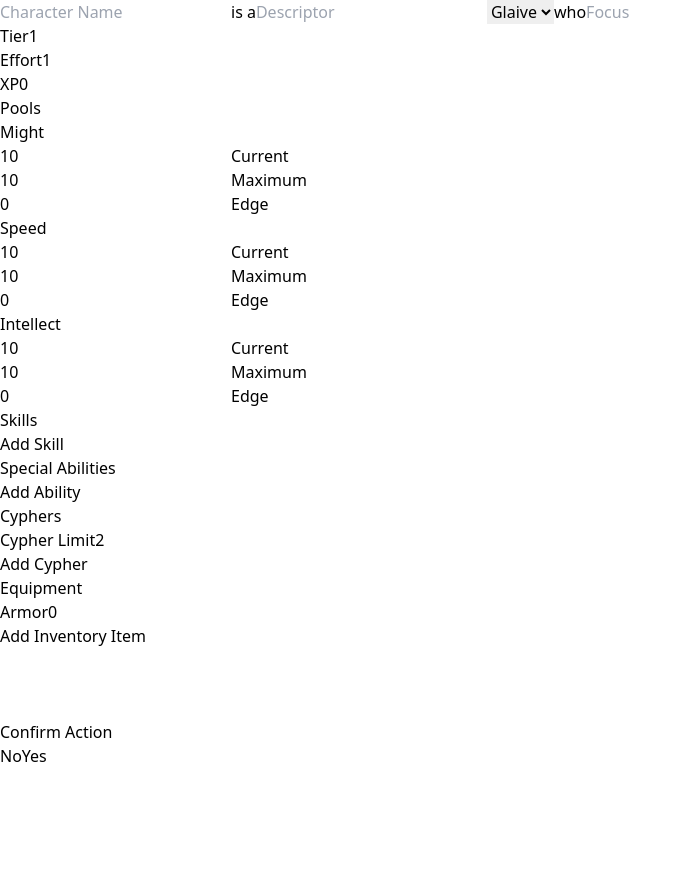
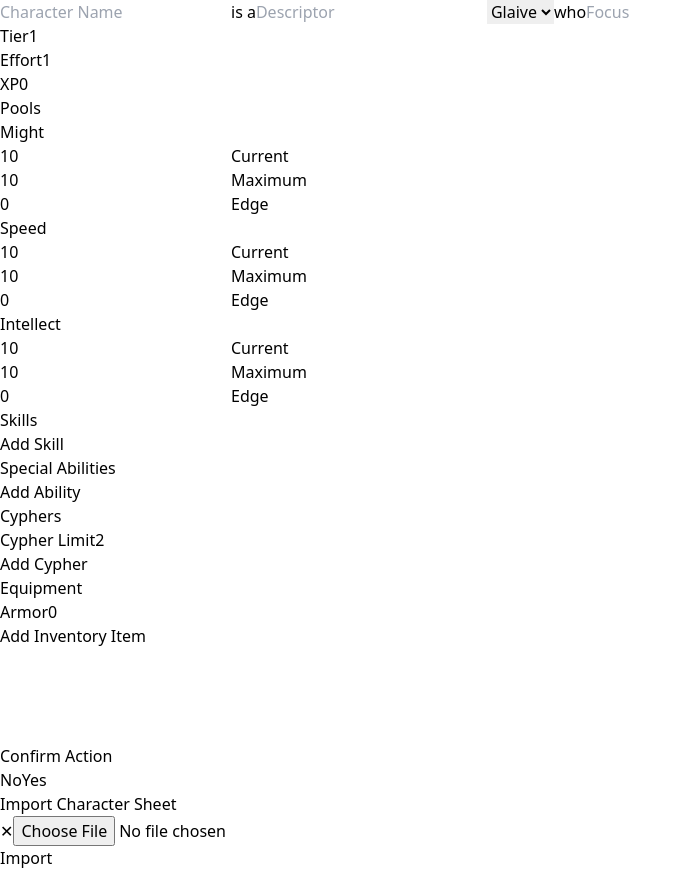
Before and after one commit to Aurenos/numenera-web-character-sheet, a React (Vite) app: page / in a window 1280 px wide. Shown: the whole page, without its empty margins (0-692 px from the left). Before the commit the page ends 800 px from the top, so only its background shows below. Built offline with nearby package versions, Linux system fonts and the light colour scheme.

Commit message:
added import button and dialog

```diff
--- a/src/App.tsx
+++ b/src/App.tsx
@@ -1,12 +1,13 @@
 import { useEffect, useReducer } from "react";
 import BasicInfo from "./components/BasicInfo/BasicInfoSection";
-import ConfirmActionModal from "./components/ConfirmActionModal";
+import ConfirmActionModal from "./components/Tools/ConfirmActionModal";
 import CyphersSection from "./components/Cyphers/CyphersSection";
 import EquipmentSection from "./components/Equipment/EquipmentSection";
 import SkillsSection from "./components/Skills/SkillsSection";
 import SpecialAbilitiesSection from "./components/SpecialAbility/SpecialAbilitiesSection";
 import StatPools from "./components/StatPools/StatPoolsSection";
 import CornerTools from "./components/Tools/CornerTools";
+import ImportSheetModal from "./components/Tools/ImportSheetModal";
 import CharacterSheet from "./lib/characterSheet";
 import { reducer, State } from "./lib/reducer";
 
@@ -14,6 +15,7 @@ const initialState: State = {
   sheet: new CharacterSheet(),
   promptedAction: null,
   confirmationText: "",
+  importDialogVisible: false,
 };
 
 const getInitialState = () => {
@@ -67,6 +69,10 @@ function App() {
         promptedAction={state.promptedAction}
         confirmationText={state.confirmationText}
       />
+      <ImportSheetModal
+        dispatch={dispatch}
+        isVisible={state.importDialogVisible}
+      />
     </main>
   );
 }
--- a/src/components/ConfirmActionModal.tsx
+++ b/src/components/Tools/ConfirmActionModal.tsx
@@ -1,5 +1,5 @@
 import React from "react";
-import { Action } from "../lib/reducer";
+import { Action } from "../../lib/reducer";
 
 interface ConfirmActionModalProps {
   dispatch: React.Dispatch<Action>;
--- a/src/components/Tools/CornerTools.tsx
+++ b/src/components/Tools/CornerTools.tsx
@@ -1,6 +1,7 @@
 import {
   DocumentRemoveIcon,
-  DownloadIcon,
+  SaveIcon,
+  UploadIcon,
   CodeIcon,
 } from "@heroicons/react/outline";
 import React from "react";
@@ -34,16 +35,28 @@ const CornerTools = (props: CornerToolsProps) => {
     <div className='absolute right-0 top-0 mr-4 mt-4'>
       <div className='flex flex-col space-y-2'>
         <ToolButton
-          className='btn-accent'
+          className='btn-success'
           toolTip='Download Character Sheet Data'
           onClickHandler={() => {
+            const characterName = state.sheet.name;
             download(
-              "numenera-web-character-sheet.json",
+              `${
+                characterName !== "" ? characterName + "-" : ""
+              }numenera-web-character-sheet.json`,
               JSON.stringify(state.sheet)
             );
           }}
         >
-          <DownloadIcon className='h-6 w-6' />
+          <SaveIcon className='h-6 w-6' />
+        </ToolButton>
+        <ToolButton
+          className='btn-primary'
+          toolTip='Import Character Sheet'
+          onClickHandler={() =>
+            dispatch({ t: "setImportDialogVisibility", visible: true })
+          }
+        >
+          <UploadIcon className='h-6 w-6' />
         </ToolButton>
         <ToolButton
           className='btn btn-square btn-error'
--- /dev/null
+++ b/src/components/Tools/ImportSheetModal.tsx
@@ -0,0 +1,68 @@
+import React, { useState } from "react";
+import CharacterSheet from "../../lib/characterSheet";
+import { Action } from "../../lib/reducer";
+
+interface ImportSheetModalProps {
+  dispatch: React.Dispatch<Action>;
+  isVisible: boolean;
+}
+
+const ImportSheetModal = (props: ImportSheetModalProps) => {
+  const [selectedFile, setSelectedFile] = useState<File | null>(null);
+  const { dispatch, isVisible } = props;
+  const modalVisibleCls = isVisible ? "modal-open" : "";
+
+  const dismissDialog = () => {
+    dispatch({ t: "setImportDialogVisibility", visible: false });
+    setSelectedFile(null);
+    // Because setting the value via the usual React mechanism makes everything explode
+    let input = document.getElementById("sheetFile") as HTMLInputElement;
+    if (input) {
+      input.value = "";
+    }
+  };
+
+  return (
+    <div className={`modal modal-bottom sm:modal-middle ${modalVisibleCls}`}>
+      <div className='modal-box relative prose'>
+        <h3>Import Character Sheet</h3>
+        <button
+          className='btn btn-sm btn-circle absolute right-2 top-2'
+          onClick={dismissDialog}
+        >
+          ✕
+        </button>
+        <input
+          id='sheetFile'
+          type='file'
+          className='input input-primary w-full pt-2 text-lg text-center'
+          onChange={evt => {
+            if (evt.target.files) setSelectedFile(evt.target.files[0]);
+          }}
+        />
+        <div className='modal-action'>
+          <button
+            className='btn btn-primary'
+            onClick={() => {
+              const reader = new FileReader();
+              reader.onload = e => {
+                let textData = e.target?.result?.toString();
+                if (textData) {
+                  const sheet = JSON.parse(textData) as CharacterSheet;
+                  console.log(sheet);
+                  dispatch({ t: "importCharacterSheet", sheet });
+                  dismissDialog();
+                }
+              };
+              if (selectedFile !== null) reader.readAsText(selectedFile);
+            }}
+          >
+            Import
+          </button>
+        </div>
+      </div>
+    </div>
+  );
+};
+
+export default ImportSheetModal;
--- a/src/lib/reducer.ts
+++ b/src/lib/reducer.ts
@@ -14,6 +14,7 @@ export type State = {
   sheet: CharacterSheet;
   promptedAction: Action | null;
   confirmationText: string;
+  importDialogVisible: boolean;
 };
 
 type GlobalActions =
@@ -22,7 +23,9 @@ type GlobalActions =
       t: "promptActionConfirmation";
       action: Action | null;
       confirmationText: string;
-    };
+    }
+  | { t: "setImportDialogVisibility"; visible: boolean }
+  | { t: "importCharacterSheet"; sheet: CharacterSheet };
 
 type BasicInfoActions =
   | { t: "setCharName"; name: string }
@@ -81,6 +84,18 @@ export function reducer(state: State, action: Action): State {
       // Global Actions
       .with({ t: "resetSheet" }, () => {
         return { ...state, sheet: new CharacterSheet() };
+      })
+      .with(
+        { t: "promptActionConfirmation" },
+        ({ action, confirmationText }) => {
+          return { ...state, promptedAction: action, confirmationText };
+        }
+      )
+      .with({ t: "setImportDialogVisibility" }, ({ visible }) => {
+        return { ...state, importDialogVisible: visible };
+      })
+      .with({ t: "importCharacterSheet" }, ({ sheet }) => {
+        return { ...state, sheet };
       })
       // Basic Info
       .with({ t: "setCharName" }, ({ name }) => {
@@ -332,12 +347,6 @@ export function reducer(state: State, action: Action): State {
         armor = minCap(armor, 0);
         return { ...state, sheet: { ...state.sheet, armor } };
       })
-      .with(
-        { t: "promptActionConfirmation" },
-        ({ action, confirmationText }) => {
-          return { ...state, promptedAction: action, confirmationText };
-        }
-      )
       .otherwise(_ => state)
   );
 }
```
Also changed, not shown: 1 other file (tests, documents, lock files or other folders).
